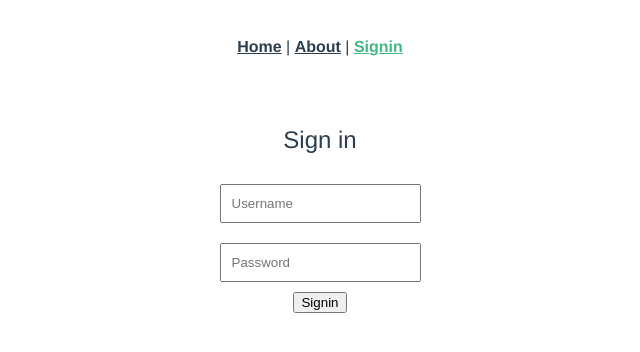
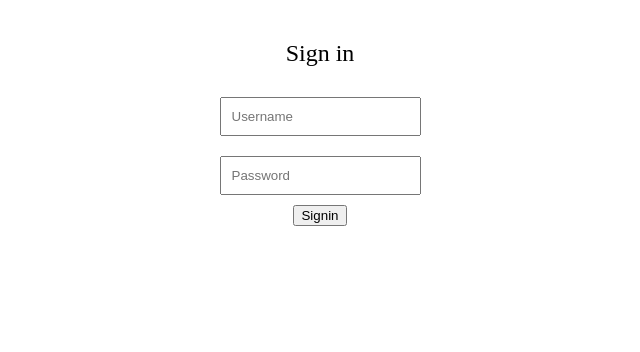
Before and after one commit to 4423/0ngen-webapp, a Vue app: page /signin in a window 1280 px wide. Shown: the top 352 px of the page, without its empty margins (320-960 px from the left). Built offline with nearby package versions, Linux system fonts and the light colour scheme.

Commit message:
不要なコードを削除

```diff
--- a/src/App.vue
+++ b/src/App.vue
@@ -1,32 +1,5 @@
 <template>
   <div id="app">
-    <div id="nav">
-      <router-link to="/">Home</router-link> |
-      <router-link to="/about">About</router-link> |
-      <router-link to="/signin">Signin</router-link>
-    </div>
     <router-view/>
   </div>
 </template>
-
-<style>
-#app {
-  font-family: 'Avenir', Helvetica, Arial, sans-serif;
-  -webkit-font-smoothing: antialiased;
-  -moz-osx-font-smoothing: grayscale;
-  text-align: center;
-  color: #2c3e50;
-}
-#nav {
-  padding: 30px;
-}
-
-#nav a {
-  font-weight: bold;
-  color: #2c3e50;
-}
-
-#nav a.router-link-exact-active {
-  color: #42b983;
-}
-</style>
--- a/src/components/HelloWorld.vue
+++ /dev/null
@@ -1,58 +0,0 @@
-<template>
-  <div class="hello">
-    <h1>{{ msg }}</h1>
-    <p>
-      For guide and recipes on how to configure / customize this project,<br>
-      check out the
-      <a href="https://cli.vuejs.org" target="_blank" rel="noopener">vue-cli documentation</a>.
-    </p>
-    <h3>Installed CLI Plugins</h3>
-    <ul>
-      <li><a href="https://github.com/vuejs/vue-cli/tree/dev/packages/%40vue/cli-plugin-babel" target="_blank" rel="noopener">babel</a></li>
-      <li><a href="https://github.com/vuejs/vue-cli/tree/dev/packages/%40vue/cli-plugin-eslint" target="_blank" rel="noopener">eslint</a></li>
-    </ul>
-    <h3>Essential Links</h3>
-    <ul>
-      <li><a href="https://vuejs.org" target="_blank" rel="noopener">Core Docs</a></li>
-      <li><a href="https://forum.vuejs.org" target="_blank" rel="noopener">Forum</a></li>
-      <li><a href="https://chat.vuejs.org" target="_blank" rel="noopener">Community Chat</a></li>
-      <li><a href="https://twitter.com/vuejs" target="_blank" rel="noopener">Twitter</a></li>
-      <li><a href="https://news.vuejs.org" target="_blank" rel="noopener">News</a></li>
-    </ul>
-    <h3>Ecosystem</h3>
-    <ul>
-      <li><a href="https://router.vuejs.org" target="_blank" rel="noopener">vue-router</a></li>
-      <li><a href="https://vuex.vuejs.org" target="_blank" rel="noopener">vuex</a></li>
-      <li><a href="https://github.com/vuejs/vue-devtools#vue-devtools" target="_blank" rel="noopener">vue-devtools</a></li>
-      <li><a href="https://vue-loader.vuejs.org" target="_blank" rel="noopener">vue-loader</a></li>
-      <li><a href="https://github.com/vuejs/awesome-vue" target="_blank" rel="noopener">awesome-vue</a></li>
-    </ul>
-  </div>
-</template>
-
-<script>
-export default {
-  name: 'HelloWorld',
-  props: {
-    msg: String
-  }
-}
-</script>
-
-<!-- Add "scoped" attribute to limit CSS to this component only -->
-<style scoped>
-h3 {
-  margin: 40px 0 0;
-}
-ul {
-  list-style-type: none;
-  padding: 0;
-}
-li {
-  display: inline-block;
-  margin: 0 10px;
-}
-a {
-  color: #42b983;
-}
-</style>
--- a/src/views/About.vue
+++ /dev/null
@@ -1,5 +0,0 @@
-<template>
-  <div class="about">
-    <h1>This is an about page</h1>
-  </div>
-</template>
--- a/src/views/Home.vue
+++ b/src/views/Home.vue
@@ -1,18 +1,12 @@
 <template>
   <div class="home">
-    <img alt="Vue logo" src="../assets/logo.png">
-    <HelloWorld msg="Welcome to Your Vue.js App"/>
+
   </div>
 </template>
 
 <script>
-// @ is an alias to /src
-import HelloWorld from '@/components/HelloWorld.vue'
 
 export default {
-  name: 'home',
-  components: {
-    HelloWorld
-  }
+  name: 'home'
 }
 </script>
```
Also changed, not shown: src/assets/logo.png (deleted).
